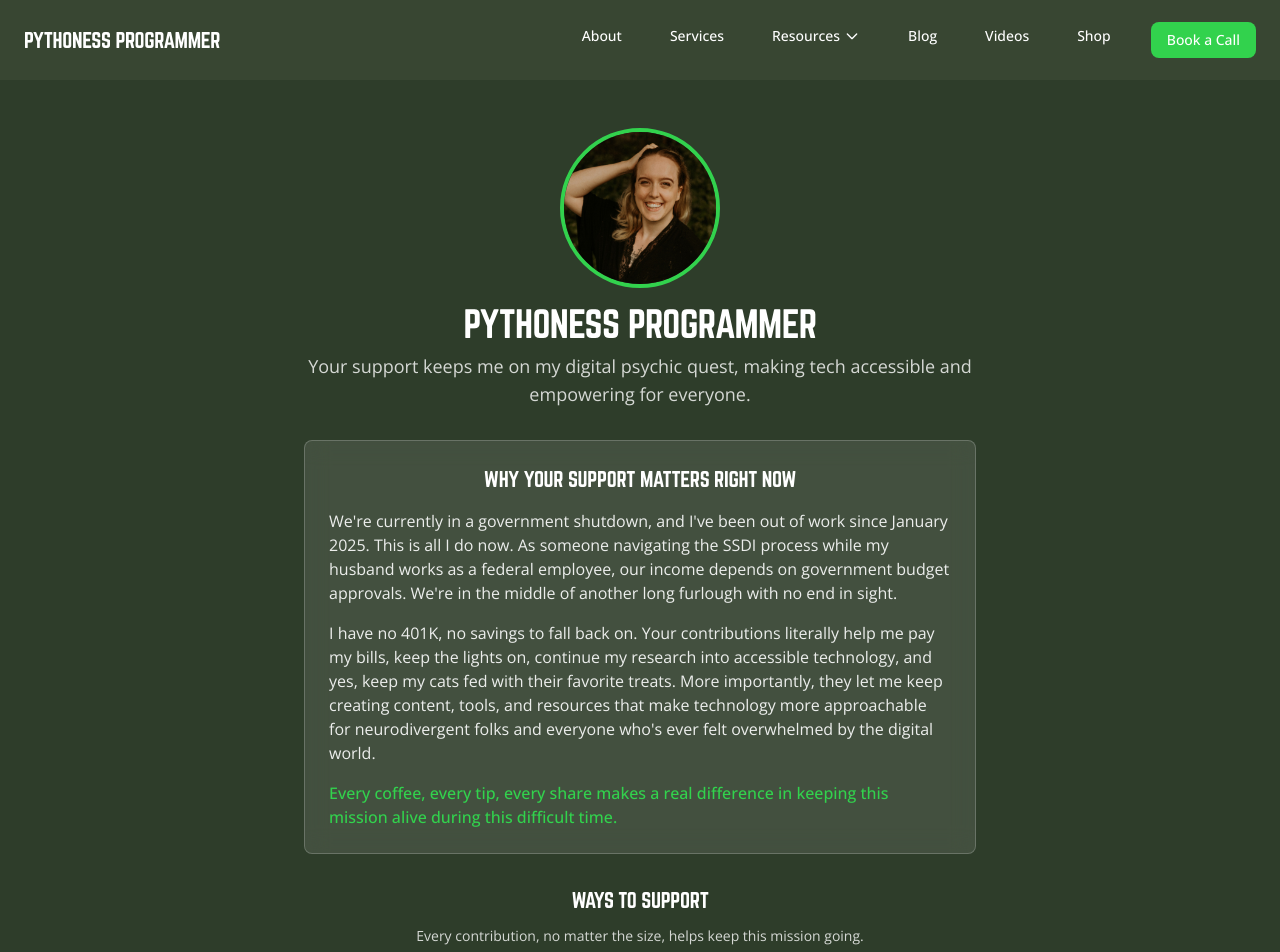
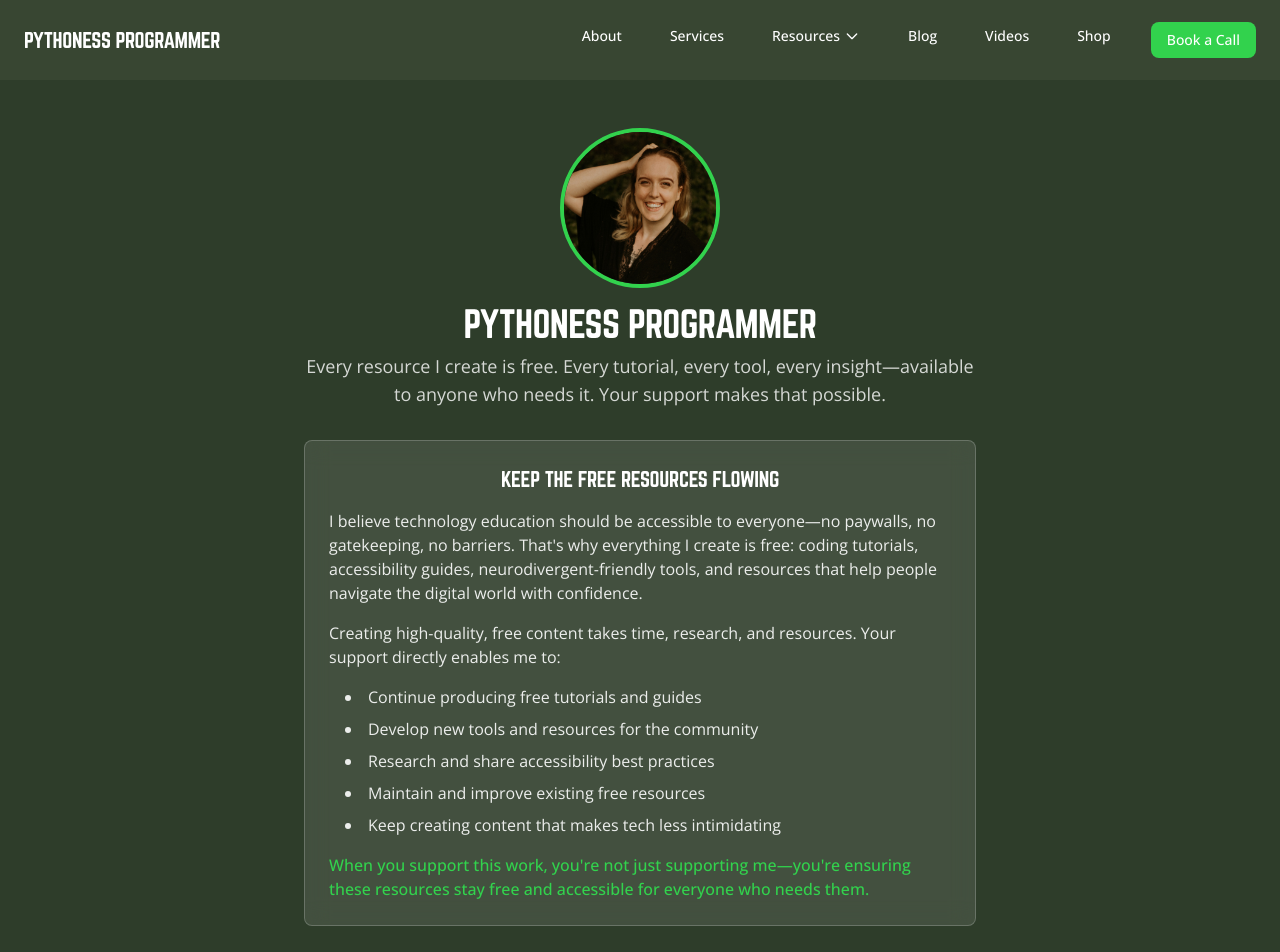
Before and after one commit to devandapaige/pythoness-programmer, a Next.js app: page /support in a window 1280 px wide. Shown: the top 952 px of the page. Built offline with nearby package versions, Linux system fonts and the light colour scheme.

Commit message:
support page updated
post government shutdown

```diff
--- a/src/app/support/page.tsx
+++ b/src/app/support/page.tsx
@@ -20,7 +20,7 @@ interface LinkItem {
 // Support links section
 const supportLinks: LinkItem[] = [
   {
-    name: 'Tip the Pythoness ☕',
+    name: 'One-Time Tip ☕',
     url: 'https://buy.stripe.com/eVaeWq6303RIejK28g',
     color: 'bg-white/10 hover:bg-white/20'
   },
@@ -52,27 +52,33 @@ export default function SupportPage() {
             <h1 className="font-display text-3xl md:text-4xl text-white mb-2">Pythoness Programmer</h1>
           </Link>
           <p className="text-white/80 max-w-2xl mx-auto text-lg">
-            Your support keeps me on my digital psychic quest, making tech accessible and empowering for everyone.
+            Every resource I create is free. Every tutorial, every tool, every insight—available to anyone who needs it.
+            Your support makes that possible.
           </p>
         </div>
 
-        {/* Personal Story Section */}
+        {/* Value Proposition Section */}
         <div className="bg-white/10 backdrop-blur-md border border-white/20 rounded-lg p-6 mb-8 max-w-2xl">
-          <h2 className="font-display text-xl text-white mb-4 text-center">Why Your Support Matters Right Now</h2>
+          <h2 className="font-display text-xl text-white mb-4 text-center">Keep the Free Resources Flowing</h2>
           <div className="text-white/90 space-y-4 text-left">
             <p>
-              We&apos;re currently in a government shutdown, and I&apos;ve been out of work since January 2025. This is all I do now.
-              As someone navigating the SSDI process while my husband works as a federal employee, our income depends on
-              government budget approvals. We&apos;re in the middle of another long furlough with no end in sight.
+              I believe technology education should be accessible to everyone—no paywalls, no gatekeeping, no barriers.
+              That&apos;s why everything I create is free: coding tutorials, accessibility guides, neurodivergent-friendly tools,
+              and resources that help people navigate the digital world with confidence.
             </p>
             <p>
-              I have no 401K, no savings to fall back on. Your contributions literally help me pay my bills, keep the lights on,
-              continue my research into accessible technology, and yes, keep my cats fed with their favorite treats.
-              More importantly, they let me keep creating content, tools, and resources that make technology more approachable
-              for neurodivergent folks and everyone who&apos;s ever felt overwhelmed by the digital world.
+              Creating high-quality, free content takes time, research, and resources. Your support directly enables me to:
             </p>
+            <ul className="list-disc list-inside space-y-2 ml-4 text-white/90">
+              <li>Continue producing free tutorials and guides</li>
+              <li>Develop new tools and resources for the community</li>
+              <li>Research and share accessibility best practices</li>
+              <li>Maintain and improve existing free resources</li>
+              <li>Keep creating content that makes tech less intimidating</li>
+            </ul>
             <p className="text-brand-green-accent font-medium">
-              Every coffee, every tip, every share makes a real difference in keeping this mission alive during this difficult time.
+              When you support this work, you&apos;re not just supporting me—you&apos;re ensuring these resources stay free
+              and accessible for everyone who needs them.
             </p>
           </div>
         </div>
@@ -81,9 +87,10 @@ export default function SupportPage() {
         <div className="w-full space-y-8">
           {supportLinks.length > 0 && (
             <div className="space-y-3">
-              <h2 className="font-display text-xl text-white text-center">Ways to Support</h2>
+              <h2 className="font-display text-xl text-white text-center">Choose Your Support Method</h2>
               <p className="text-white/80 text-sm text-center mb-3">
-                Every contribution, no matter the size, helps keep this mission going.
+                Whether it&apos;s the price of a coffee or a monthly contribution, your support directly fuels more free content
+                for the community. Every amount makes a difference.
               </p>
               {/* Direct support usernames */}
               <div className="grid grid-cols-1 md:grid-cols-3 gap-3">
```
Also changed, not shown: 1 other file (tests, documents, lock files or other folders).
